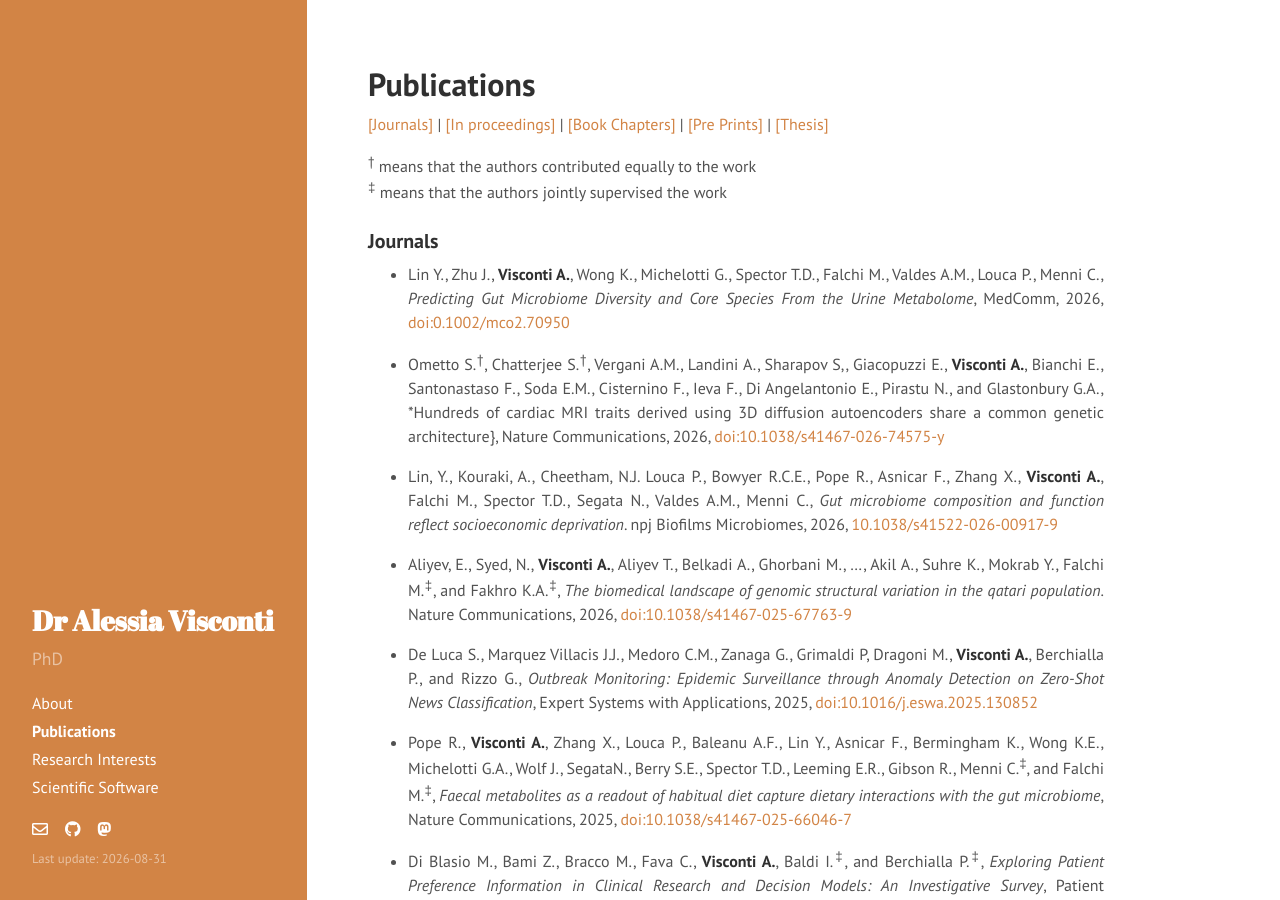
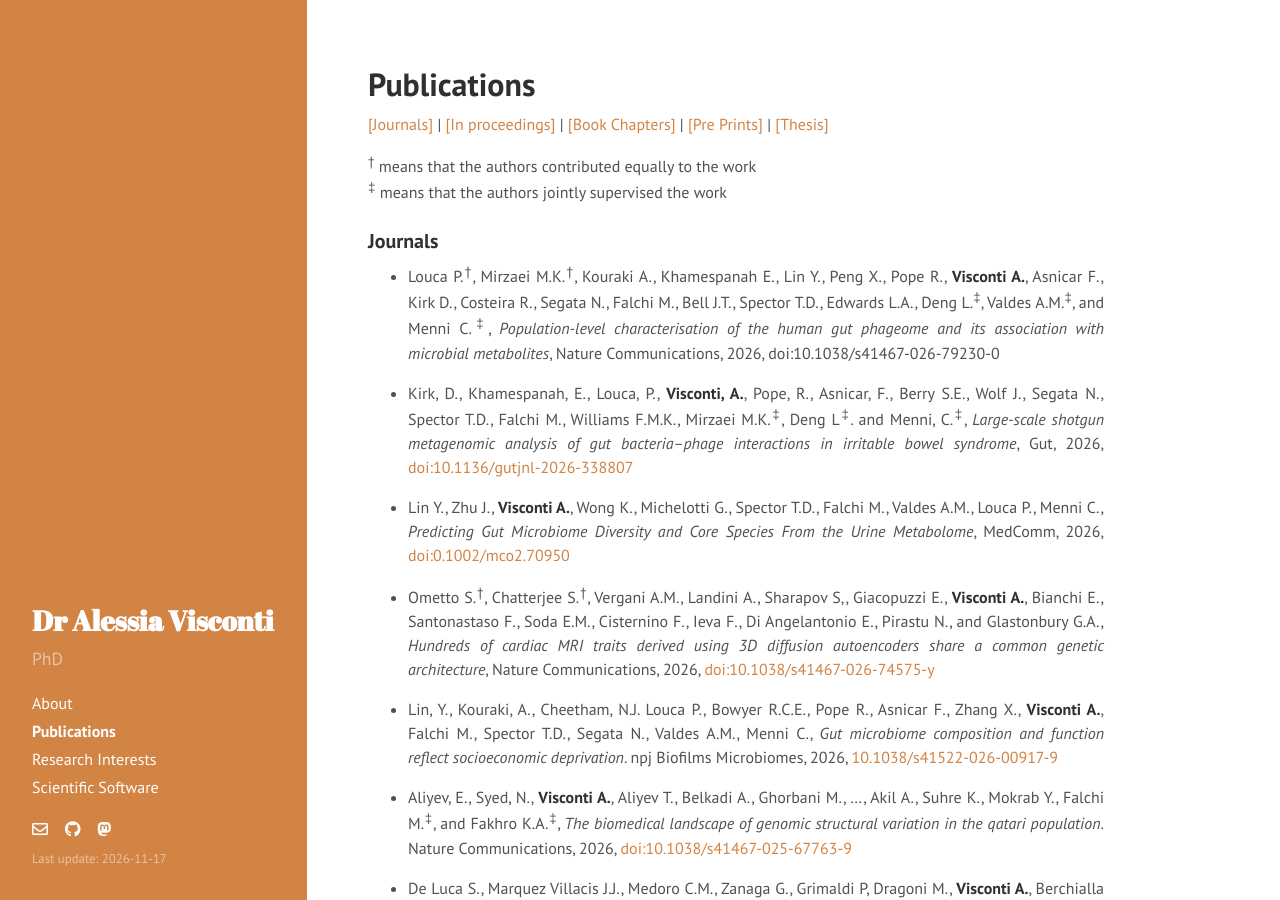
Before and after one commit to alesssia/alesssia.github.io, a Jekyll site: the page built from publications.md, in a window 1280 px wide and 900 px high. Built offline with Jekyll 4.4.1, drawn with Linux system fonts in a browser that asks for light colours; nearby versions of some CDN libraries; a style sheet for code colours, icons or effects is not loaded.

Commit message:
Added two new publications & updated PenneAmiche

```diff
--- a/_config.yml
+++ b/_config.yml
@@ -11,7 +11,7 @@ tagline:     ''
 description: 'PhD'
 url:         http://alesssia.github.io/
 baseurl:     /
-lastmod:    '2026-08-31'
+lastmod:    '2026-11-17'
 
 author:
   name:      'Alessia Visconti'
--- a/publications.md
+++ b/publications.md
@@ -17,10 +17,13 @@ title: Publications
 
 ###  Journals
 
+- Louca P.<sup>†</sup>, Mirzaei M.K.<sup>†</sup>, Kouraki A., Khamespanah E., Lin Y., Peng X., Pope R., **Visconti A.**, Asnicar F., Kirk D., Costeira R., Segata N., Falchi M., Bell J.T., Spector T.D., Edwards L.A., Deng L.<sup>‡</sup>, Valdes A.M.<sup>‡</sup>, and Menni C.<sup>‡</sup>, *Population-level characterisation of the human gut phageome and its association with microbial metabolites*, Nature Communications, 2026, doi:10.1038/s41467-026-79230-0
+
+- Kirk, D., Khamespanah, E., Louca, P., **Visconti, A.**, Pope, R., Asnicar, F., Berry S.E., Wolf J., Segata N., Spector T.D., Falchi M., Williams F.M.K., Mirzaei M.K.<sup>‡</sup>, Deng L<sup>‡</sup>. and Menni, C.<sup>‡</sup>, *Large-scale shotgun metagenomic analysis of gut bacteria–phage interactions in irritable bowel syndrome*, Gut, 2026, [doi:10.1136/gutjnl-2026-338807](https://doi.org/10.1136/gutjnl-2026-338807)
 
 - Lin Y., Zhu J., **Visconti A.**, Wong K., Michelotti G., Spector T.D., Falchi M., Valdes A.M., Louca P., Menni C., *Predicting Gut Microbiome Diversity and Core Species From the Urine Metabolome*, MedComm, 2026, [doi:0.1002/mco2.70950](https://doi.org/10.1002/mco2.70950)
 
-- Ometto S.<sup>†</sup>, Chatterjee S.<sup>†</sup>, Vergani A.M., Landini A., Sharapov S,, Giacopuzzi E., **Visconti A.**,  Bianchi E., Santonastaso F., Soda E.M., Cisternino F.,  Ieva F., Di Angelantonio E.,  Pirastu N., and Glastonbury G.A.,  *Hundreds of cardiac MRI traits derived using 3D diffusion autoencoders share a common genetic architecture}, Nature Communications, 2026, [doi:10.1038/s41467-026-74575-y](https://www.nature.com/articles/s41467-026-74575-y)
+- Ometto S.<sup>†</sup>, Chatterjee S.<sup>†</sup>, Vergani A.M., Landini A., Sharapov S,, Giacopuzzi E., **Visconti A.**,  Bianchi E., Santonastaso F., Soda E.M., Cisternino F.,  Ieva F., Di Angelantonio E.,  Pirastu N., and Glastonbury G.A.,  *Hundreds of cardiac MRI traits derived using 3D diffusion autoencoders share a common genetic architecture*, Nature Communications, 2026, [doi:10.1038/s41467-026-74575-y](https://www.nature.com/articles/s41467-026-74575-y)
 
 - Lin, Y., Kouraki, A., Cheetham, N.J. Louca P., Bowyer R.C.E., Pope R., Asnicar F., Zhang X., **Visconti A.**, Falchi M., Spector T.D., Segata N., Valdes A.M., Menni C., *Gut microbiome composition and function reflect socioeconomic deprivation*. npj Biofilms Microbiomes, 2026, [10.1038/s41522-026-00917-9](https://doi.org/10.1038/s41522-026-00917-9)
 
```
Also changed, not shown: 4 other files.
